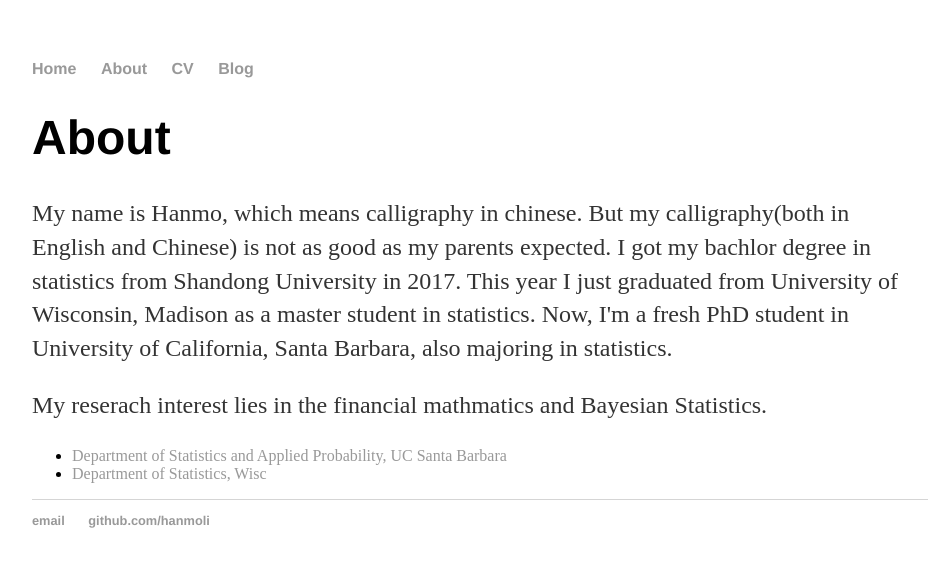
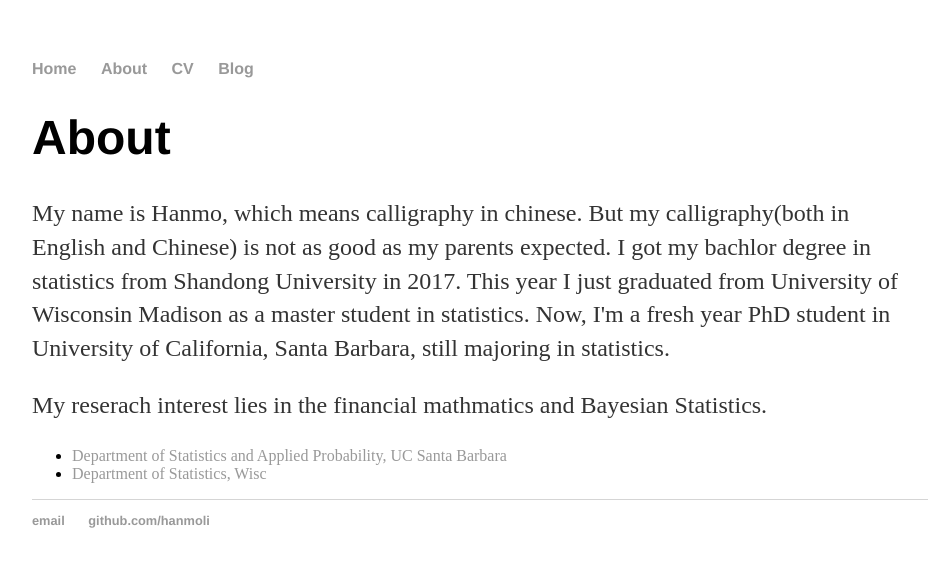
Before and after one commit to HanmoLi/HanmoLi.github.io, a Jekyll site: the page built from about/index.html, in a window 1280 px wide. Shown: the top 567 px of the page, without its empty margins (160-1089 px from the left). Built offline with Jekyll 4.4.1, drawn with Linux system fonts in a browser that asks for light colours.

Commit message:
Update index.html

```diff
--- a/about/index.html
+++ b/about/index.html
@@ -5,7 +5,7 @@ title: About HanmoLi
 
 		<div class="about">
 			<h1>About</h1>
-			<p>My name is Hanmo, which means calligraphy in chinese. But my calligraphy(both in English and Chinese) is not as good as my parents expected. I got my bachlor degree in statistics from Shandong University in 2017. This year I just graduated from University of Wisconsin, Madison as a master student in statistics. Now, I'm a fresh PhD student in University of California, Santa Barbara, also majoring in statistics.<p>
+			<p>My name is Hanmo, which means calligraphy in chinese. But my calligraphy(both in English and Chinese) is not as good as my parents expected. I got my bachlor degree in statistics from Shandong University in 2017. This year I just graduated from University of Wisconsin Madison as a master student in statistics. Now, I'm a fresh year PhD student in University of California, Santa Barbara, still majoring in statistics.<p>
 			<p>My reserach interest lies in the financial mathmatics and Bayesian Statistics.<p>
 			<ul class="contacts">
 				<li><a href="http://www.pstat.ucsb.edu/">Department of Statistics and Applied Probability, UC Santa Barbara</a></li>
```
